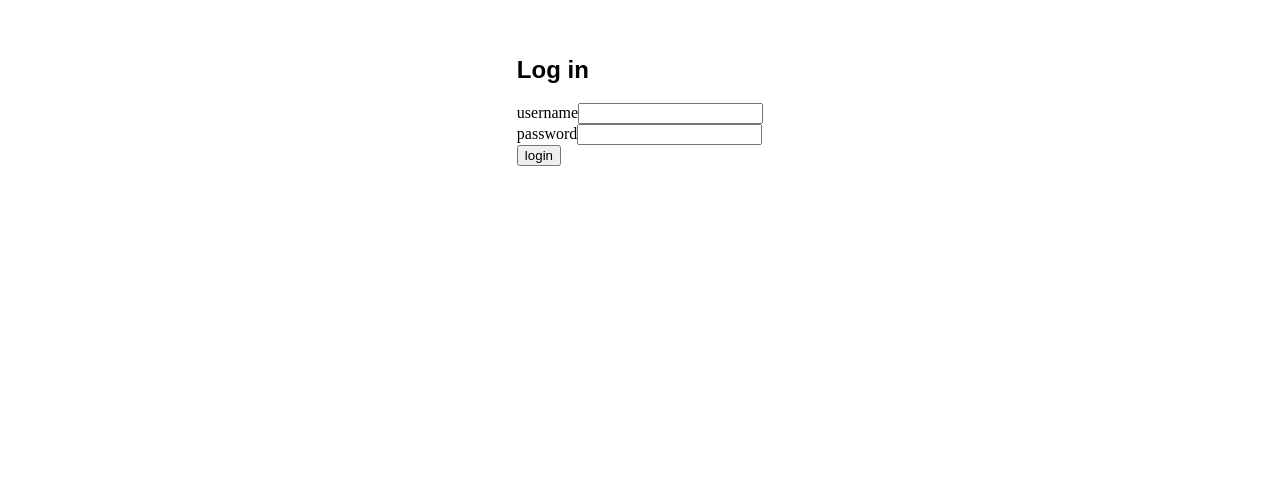
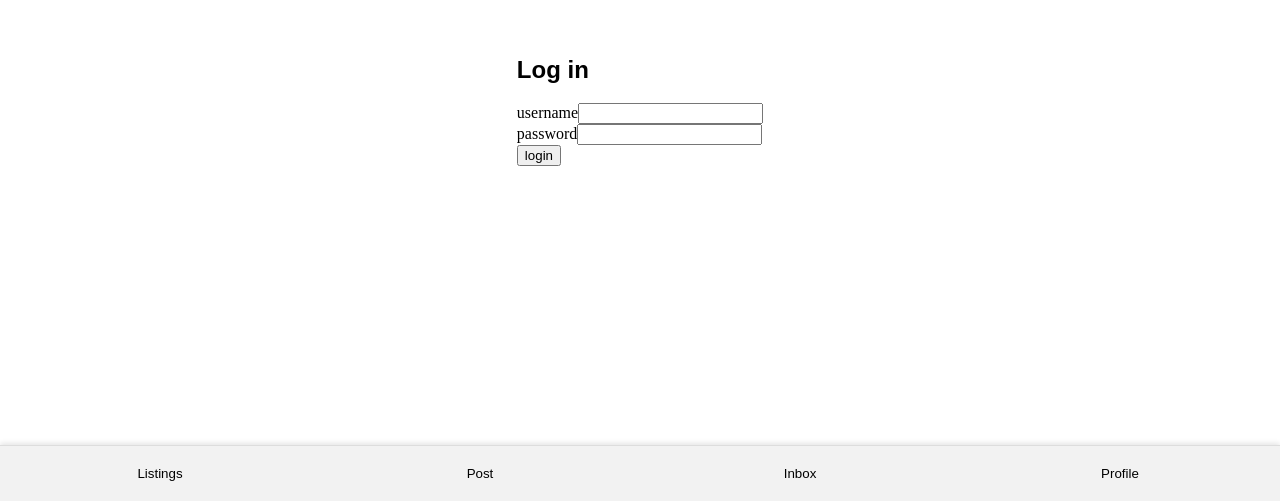
Before and after one commit to rngrlee/nwhacks-2024, a React (Vite) app in the folder lokal/: page / in a window 1280 px wide. Shown: the part 299-800 px from the top of the page. Built offline with nearby package versions, Linux system fonts and the light colour scheme.

Commit message:
Updated footer component and css

```diff
--- a/lokal/src/App.jsx
+++ b/lokal/src/App.jsx
@@ -3,6 +3,7 @@ import { useEffect, useState } from "react"
 import loginService from './services/login'
 import Profile from './components/Profile'
 import LoginForm from './components/LoginForm';
+import FooterMenu from "./components/Footer";
 
 function App() {
   const [username, setUsername] = useState('')
@@ -117,6 +118,9 @@ function App() {
         : <Profile picture='https://sharpfocusphoto.com/wp-content/uploads/2020/08/DSC_0067.jpg' name="Daniel"/>
       }
       </div>
+      <div>
+        <FooterMenu />
+      </div>
     </>
   )
 }
--- a/lokal/src/components/Footer.jsx
+++ b/lokal/src/components/Footer.jsx
@@ -1,26 +1,20 @@
 import React, { useState } from 'react';
+import './css/Styles.css';
+import './css/Footer.css';
 
 const FooterMenu = () => {
   const [activeComponent, setActiveComponent] = useState('');
-
-  const footerStyle = {
-    // ... existing styles
-  };
-
-  const menuItemStyle = {
-    // ... existing styles
-  };
 
   const handleButtonClick = (componentName) => {
     setActiveComponent(componentName);
   };
 
   return (
-    <div style={footerStyle}>
-      <button style={menuItemStyle} onClick={() => handleButtonClick('Listings')}>Listings</button>
-      <button style={menuItemStyle} onClick={() => handleButtonClick('Post')}>Post</button>
-      <button style={menuItemStyle} onClick={() => handleButtonClick('Inbox')}>Inbox</button>
-      <button style={menuItemStyle} onClick={() => handleButtonClick('Profile')}>Profile</button>
+    <div className="footerMenu">
+      <button className="footerButton" onClick={() => handleButtonClick('Listings')}>Listings</button>
+      <button className="footerButton" onClick={() => handleButtonClick('Post')}>Post</button>
+      <button className="footerButton" onClick={() => handleButtonClick('Inbox')}>Inbox</button>
+      <button className="footerButton" onClick={() => handleButtonClick('Profile')}>Profile</button>
       {/* Render the active component here */}
       {activeComponent === 'Listings' && <ListingsComponent />}
       {activeComponent === 'Post' && <PostComponent />}
--- /dev/null
+++ b/lokal/src/components/css/Footer.css
@@ -0,0 +1,26 @@
+.footerMenu {
+    position: fixed;
+    bottom: 0;
+    left: 0;
+    width: 100%;
+    background-color: #f2f2f2; /* Background color of the footer */
+    border-top: 1px solid #ddd; /* Border at the top of the footer */
+    box-shadow: 0 -2px 5px rgba(0, 0, 0, 0.1); /* Optional shadow for a lifted effect */
+    display: flex;
+    justify-content: space-around;
+    padding: 10px 0;
+  }
+
+  .footerButton {
+    flex: 1;
+    text-align: center;
+    background: none;
+    border: none;
+    padding: 10px;
+    cursor: pointer;
+    transition: background-color 0.3s;
+  }
+
+  .footerButton:hover {
+    background-color: #eaeaea; /* Color change on hover */
+  }
```
